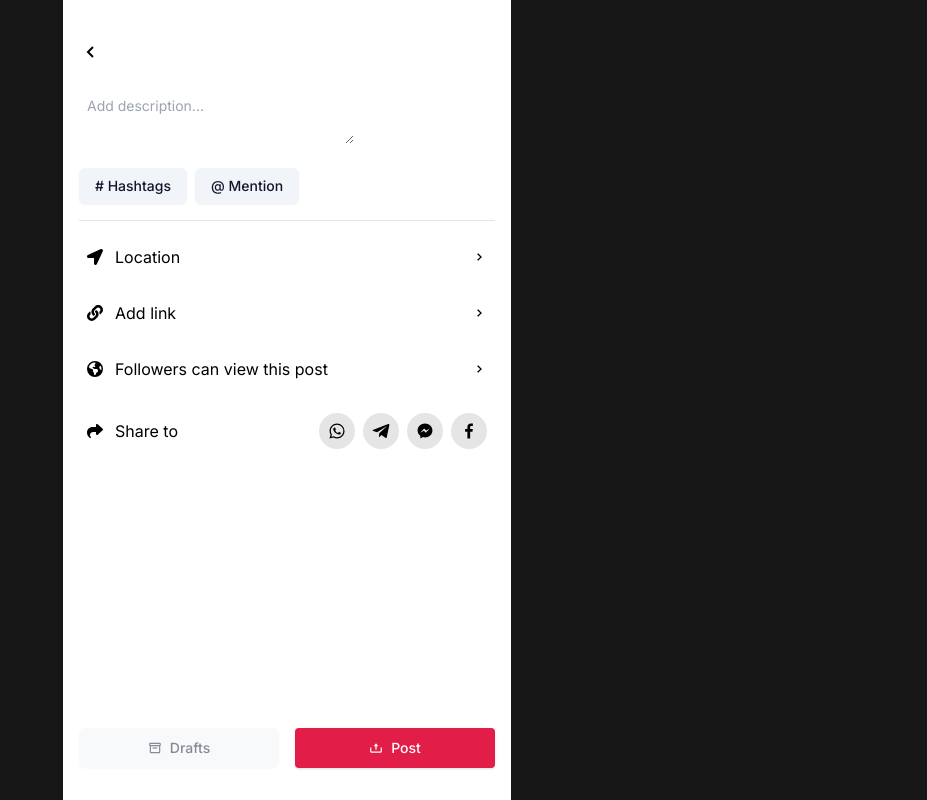
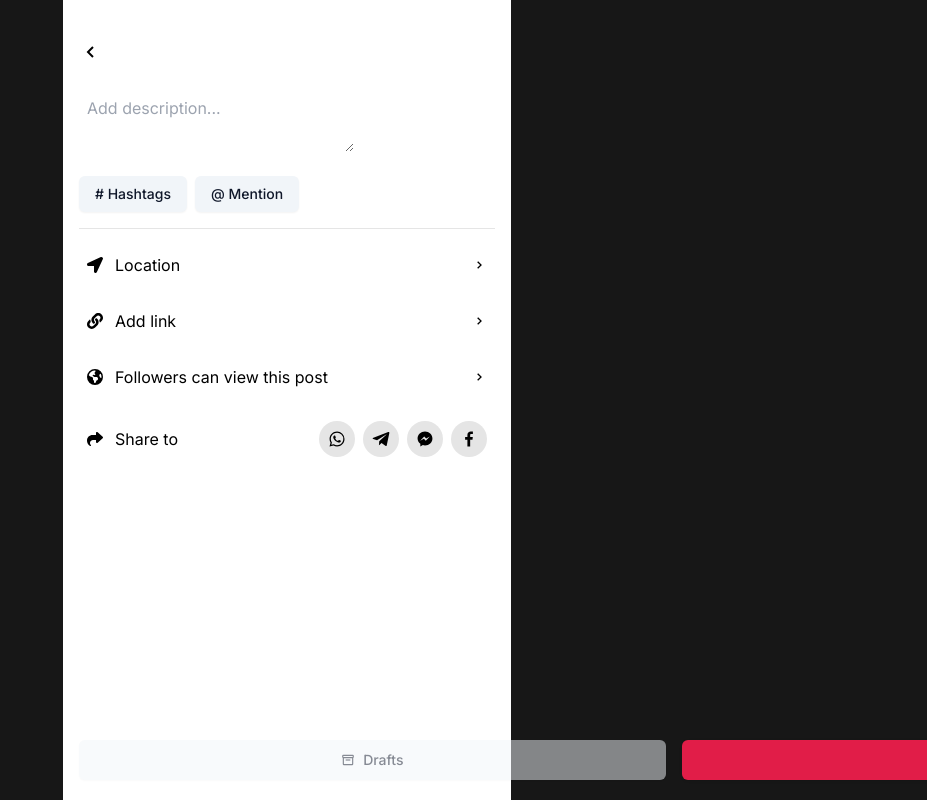
Before and after one commit to matthewdinata/tiktok-techjam-ui, a Next.js app: page /result/edit in a window 1280 px wide. Shown: the whole page, without its empty margins (353-1280 px from the left). Built offline with nearby package versions, Linux system fonts and the light colour scheme.

Commit message:
feat: make buttons sticky to bottom bar

```diff
--- a/src/app/result/edit/page.tsx
+++ b/src/app/result/edit/page.tsx
@@ -42,7 +42,7 @@ export default function EditPage() {
 				<div className="grid grid-row-2 gap-2">
 					<div className="grid grid-cols-3 gap-2">
 						<textarea
-							className="w-full p-2 col-span-2 text-sm focus:outline-0"
+							className="w-full p-2 col-span-2 text-base focus:outline-0"
 							placeholder="Add description..."
 							value={description}
 							onChange={(e) => setDescription(e.target.value)}
@@ -83,20 +83,12 @@ export default function EditPage() {
 
 				<EditItems />
 
-				<div className="mt-auto flex space-x-4 mb-4">
-					<Button
-						size="lg"
-						className="flex-1"
-						disabled
-						variant="secondary"
-					>
+				<div className="fixed bottom-5 grid grid-cols-2 justify-center space-x-4 w-11/12">
+					<Button variant="secondary" size="lg" disabled>
 						<BiBox className="mr-2" />
 						Drafts
 					</Button>
-					<Button
-						size="lg"
-						className="flex-1 bg-rose-600 focus:bg-rose-700 text-white rounded"
-					>
+					<Button className="bg-rose-600 focus:bg-rose-700" size="lg">
 						<BiUpload className="mr-2" />
 						Post
 					</Button>
--- a/src/app/result/page.tsx
+++ b/src/app/result/page.tsx
@@ -53,7 +53,7 @@ export default function ResultPage() {
 
 			<video src="/assets/home-vid.mp4" autoPlay muted playsInline loop />
 
-			<div className="fixed bottom-10 grid grid-cols-2 justify-center space-x-4 w-11/12">
+			<div className="fixed bottom-5 grid grid-cols-2 justify-center space-x-4 w-11/12">
 				<Button variant="secondary" size="lg">
 					Regenerate
 				</Button>
```
